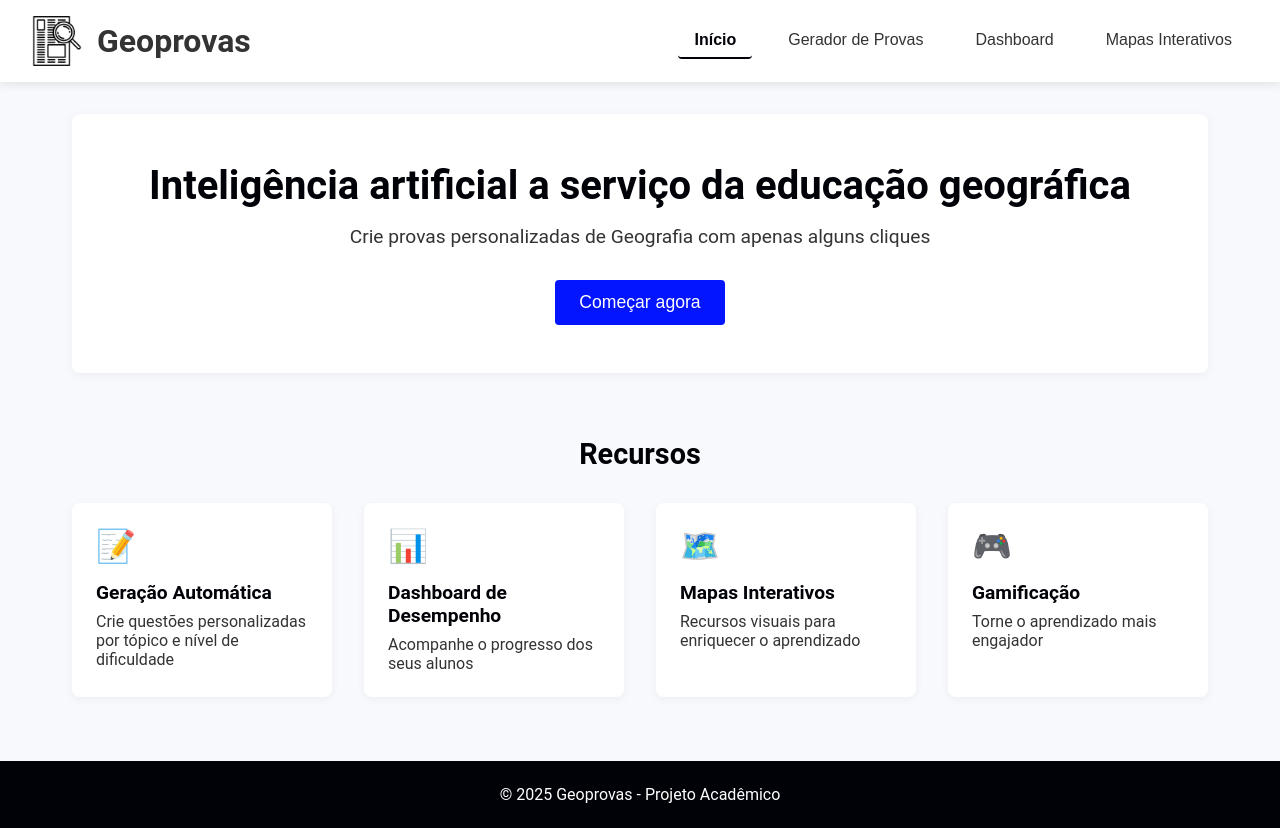
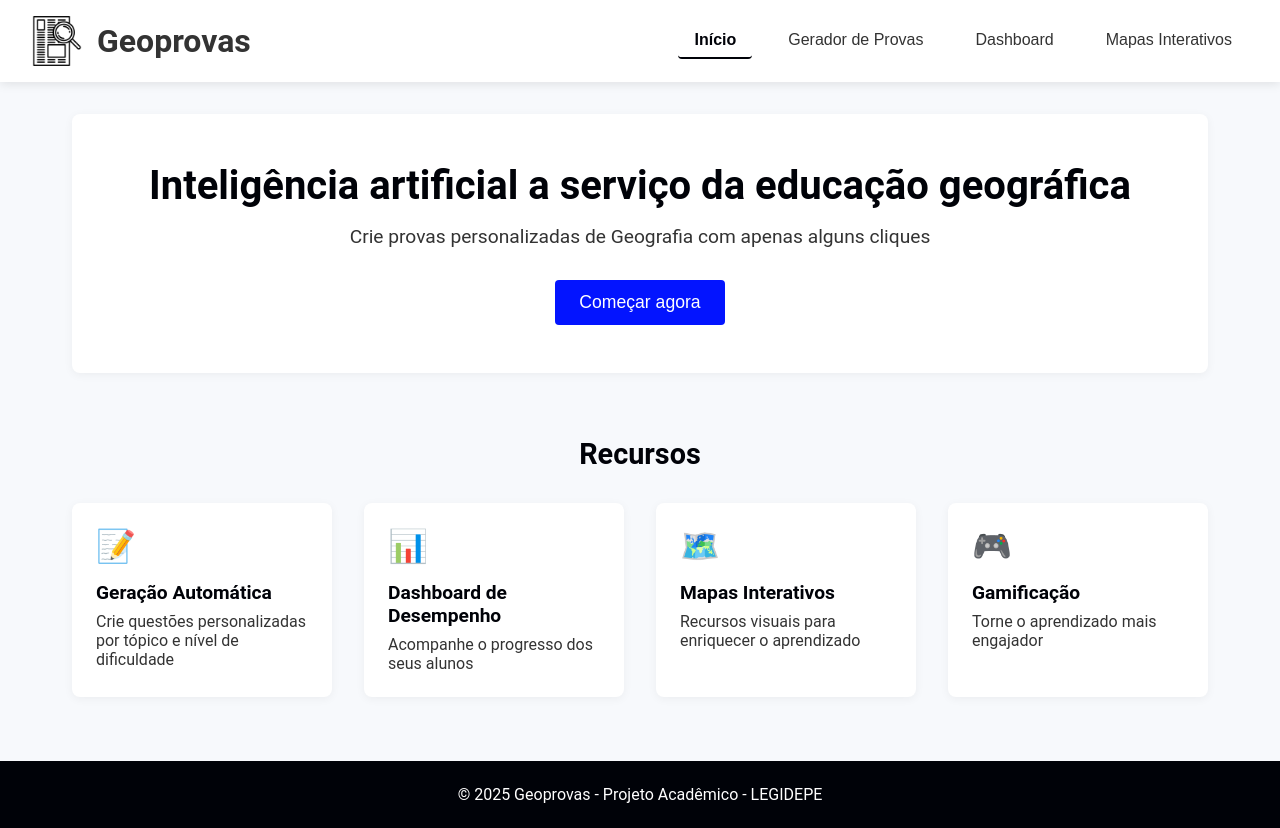
Before and after one commit to LuizMiguelMds/Geoprovas, a React (Create React App) app in the folder frontend/: page / in a window 1280 px wide. Built offline with nearby package versions, Linux system fonts and the light colour scheme.

Commit message:
Correção de bugs

```diff
--- a/frontend/src/App.js
+++ b/frontend/src/App.js
@@ -211,7 +211,7 @@ function App() {
       </main>
 
       <footer>
-        <p>&copy; 2025 Geoprovas - Projeto Acadêmico</p>
+        <p>&copy; 2025 Geoprovas - Projeto Acadêmico - LEGIDEPE</p>
       </footer>
     </div>
   );
```
